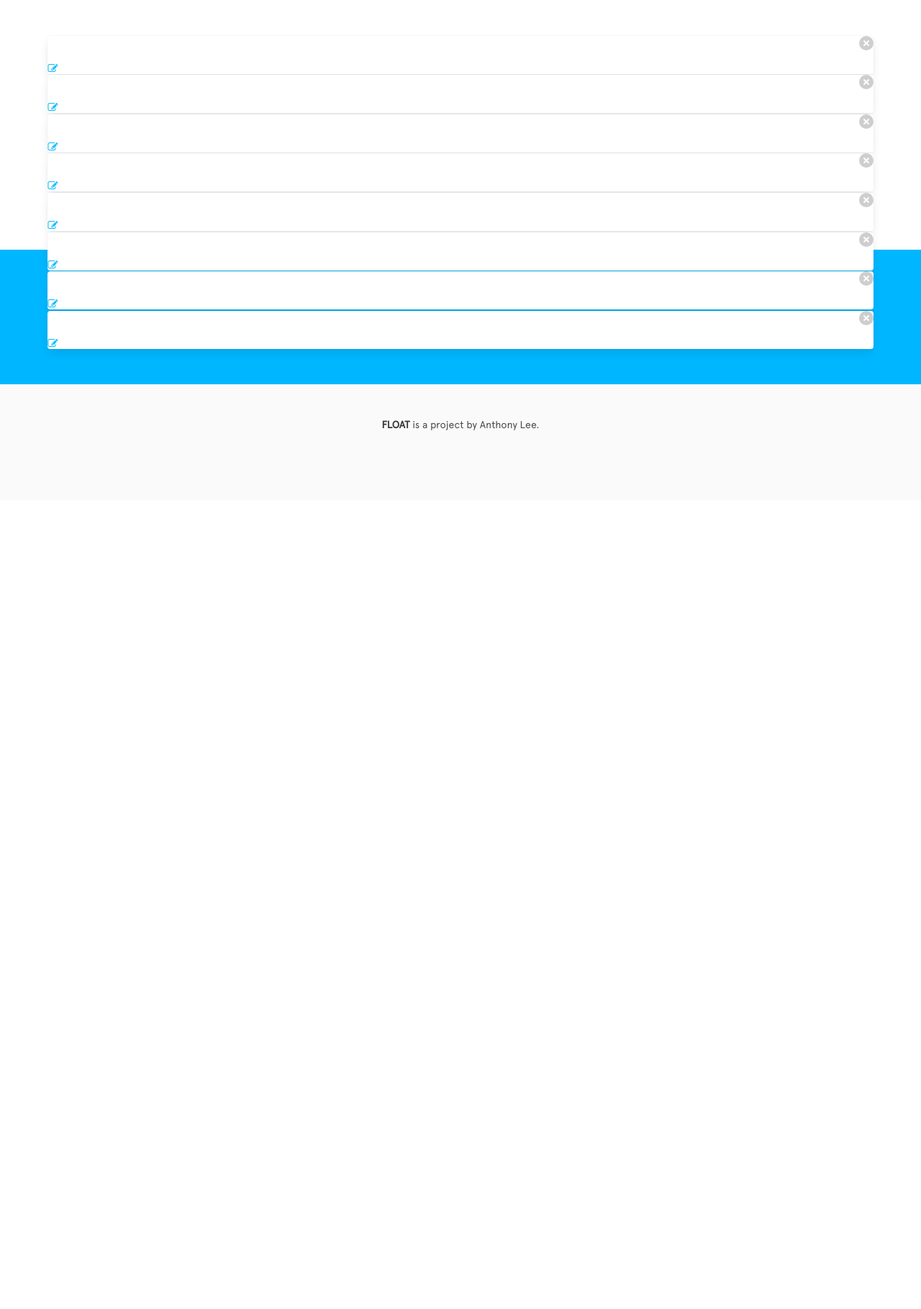
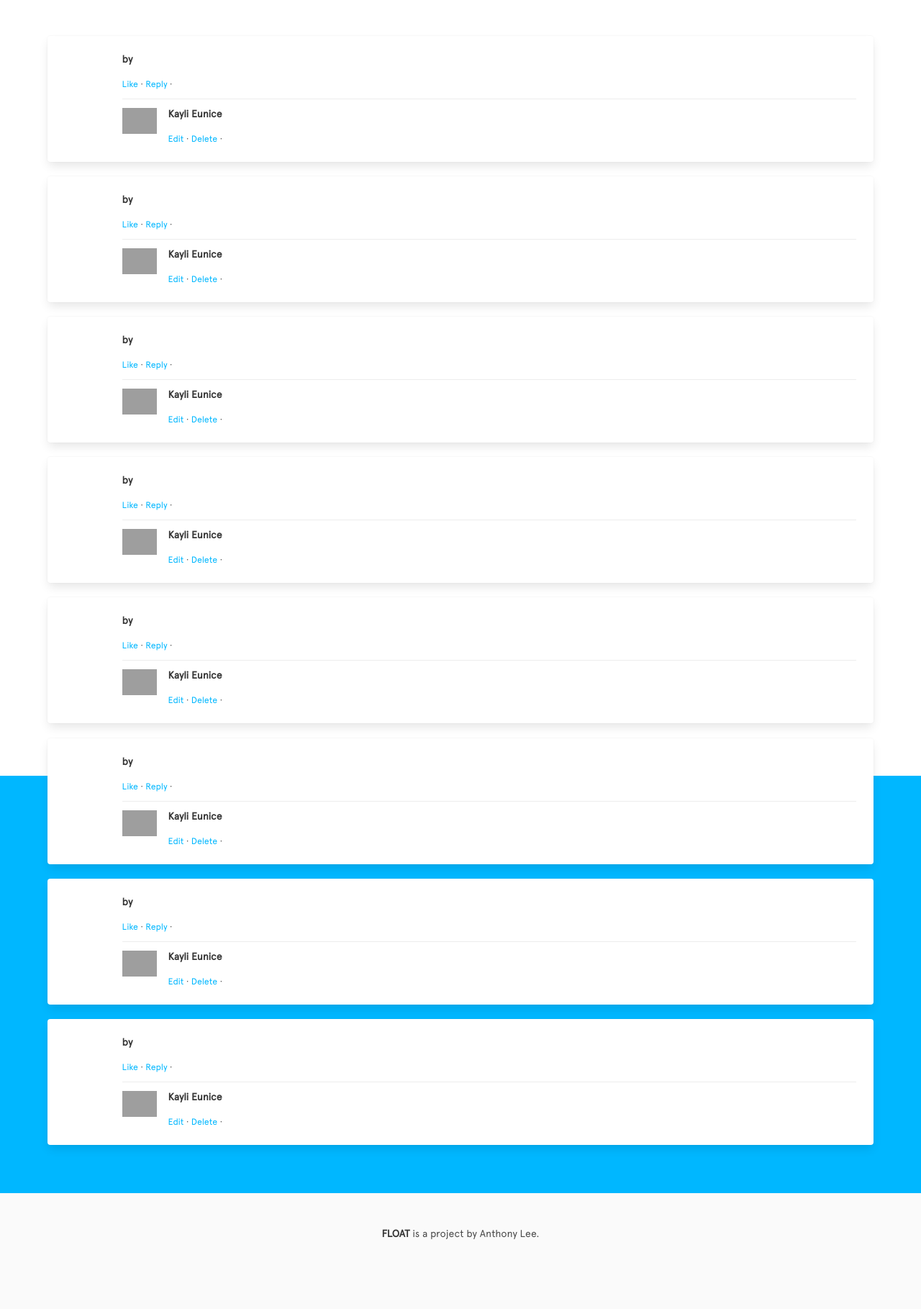
Before and after one commit to alee792/float, a Node server app: template views/feedback.handlebars in a window 1280 px wide. Shown: the part 64-1883 px from the top of the page at 72% size. Before the commit the page ends 662 px from the top, so only its background shows below. Run offline with Node 20, Linux system fonts and the light colour scheme; the template is opened without the code that fills it: values that come from a table or form of the project are taken from there, others are empty; tables that the repository leaves empty hold one stand-in row (values such as "Sample post"); some libraries are stand-ins or nearby versions; grey boxes are pictures that could not be loaded.

Commit message:
Add cards for the feedback

```diff
--- a/models/feedback.js
+++ b/models/feedback.js
@@ -1,9 +1,10 @@
 const mongoose = require('mongoose');
 
 var FeedbackSchema = new mongoose.Schema({
-    post_id: {
+    _post: {
         type: String,
         required: true,
+        ref: 'Post'
     },
     created_at: {
         type: Date,
@@ -13,6 +14,7 @@
     created_by: {
         type: String,
         required: true,
+        ref: 'User'
     },
     notes: {
         type: String,
--- a/views/feedback.handlebars
+++ b/views/feedback.handlebars
@@ -1,34 +1,51 @@
 <section class="section floating-fill">
     <div class="container">
         {{#each feedback}}
-        <div class="card django-card">
+        <div class="card">
+            <div class="card-content">
                 <article class="media">
+                    <figure class="media-left">
+                        <p class="image is-64x64">
+                            <img src="{{ this._post.post_plan.avatar_image }}">
+                        </p>
+                    </figure>
                     <div class="media-content">
                         <div class="content">
-                        <p class="is-size-5">
-                            <strong>{{ this.created_by }}</strong>
-                            <small>{{ this.created_at }}</small>
-                            <br> {{ this.notes }} </p>
+                            <p>
+                                <strong>{{ this._post.post_plan.post_account }} by {{this._post.created_by}}</strong>
+                                <br> {{ this._post.post_candidate.content }}
+                                <br>
+                                <small>
+                                    <a>Like</a> ·
+                                    <a>Reply</a> · {{ this._post.created_at }}</small>
+                            </p>
                         </div>
-                    <nav class="level is-mobile">
-                        <div class="level-left">
-                            {{!-- {% if user.pk == post.user.pk %} --}}
-                            <a href="{% url 'edit' pk=post.pk %}" class="level-item">
-                                <span class="icon is-small">
-                                    <i class="fa fa-edit"></i>
-                                </span>
-                            </a>
-                            {{!-- {% endif %} --}}
+
+                        <article class="media">
+                            <figure class="media-left">
+                                <p class="image is-48x48">
+                                    <img src="https://bulma.io/images/placeholders/96x96.png">
+                                </p>
+                            </figure>
+                            <div class="media-content">
+                                <div class="content">
+                                    <p>
+                                        <strong>Kayli Eunice </strong>
+                                        <br> {{this.notes}}
+                                        <br>
+                                        <small>
+                                            <a>Edit</a> ·
+                                            <a>Delete</a> · {{this.created_at}}</small>
+                                    </p>
                                 </div>
-                    </nav>
-                </div>
-                <div class="media-right">
-                    {{!-- {% if user.pk == post.user.pk %} --}}
-                    <button class="delete"></button>
-                    {{!-- {% endif %} --}}
                             </div>
                         </article>
                     </div>
+                </article>
+            </div>
+        </div>
+        <br>
+
         {{/each}}
     </div>
 </section>
--- a/views/index.handlebars
+++ b/views/index.handlebars
@@ -138,7 +138,8 @@
                                 </figure>
                             </div>
                             <div class="media-content">
-                                <p class="title is-4">{{ currentUser.name }}
+                                <p class="title is-4">
+                                    <a href="/feedback">{{ currentUser.name }}</a>
                                     <a class="is-pulled-right" href="/settings">
                                         <span class="icon">
                                             <i class="fa fa-cog"></i>
```
Also changed, not shown: models/user.js (+6 -1 lines), routes/index.js (+13 -1 lines). Lines whose indentation alone changed are shown as unchanged.
